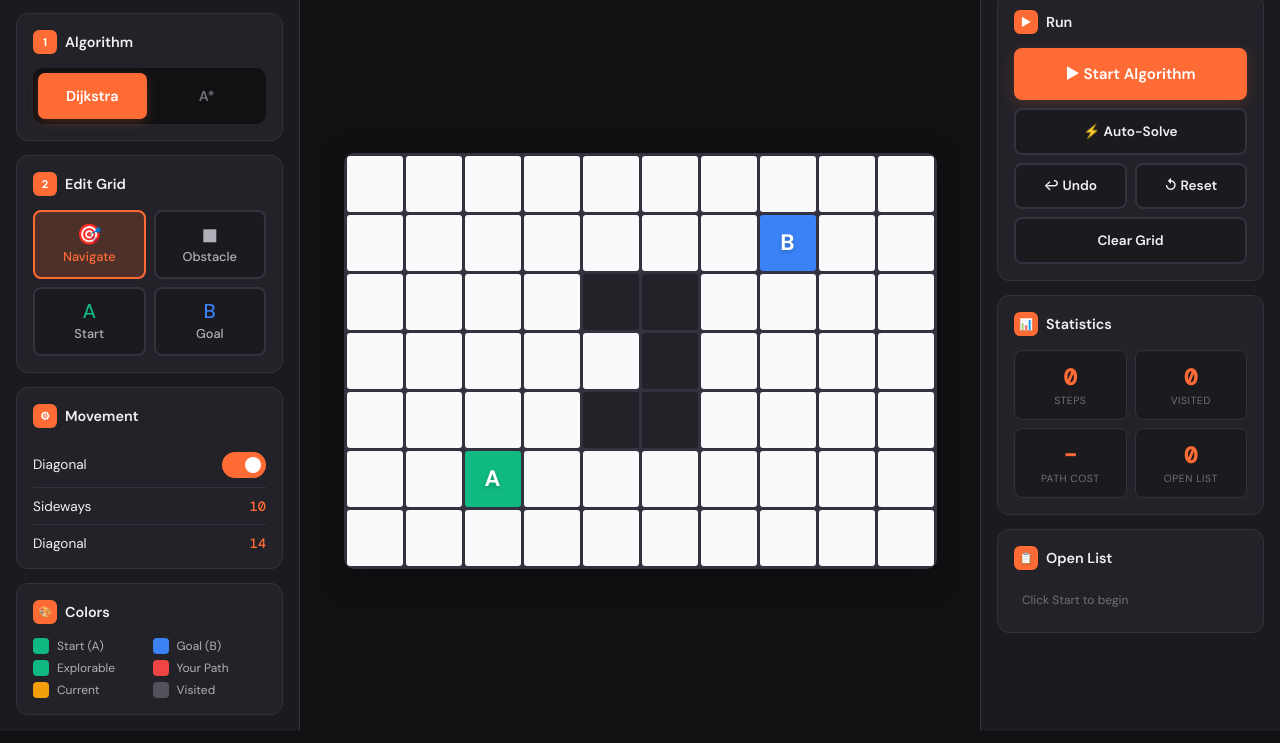
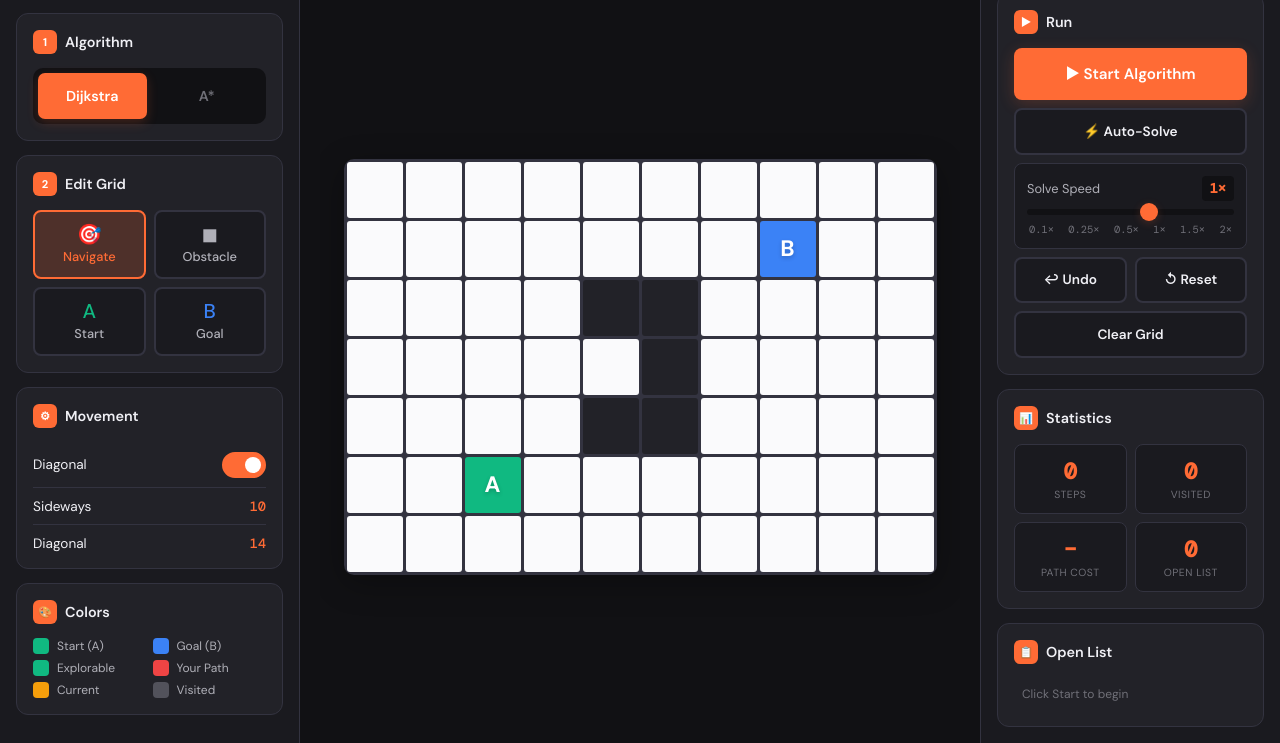
Before and after one commit to tanmayBeginsJourney/interactive_search_based_planner, a plain HTML site: page index.html in a window 1280 px wide. Shown: the part 80-823 px from the top of the page. Drawn offline with nearby package versions, Linux system fonts and the light colour scheme.

Commit message:
slider speed adjust

```diff
--- a/index.html
+++ b/index.html
@@ -515,6 +515,99 @@
             color: var(--accent);
         }
 
+        /* Speed Slider */
+        .speed-control {
+            display: flex;
+            flex-direction: column;
+            gap: 8px;
+            padding: 0.75rem;
+            background: var(--bg-panel);
+            border-radius: 8px;
+            border: 1px solid var(--border);
+        }
+
+        .speed-header {
+            display: flex;
+            justify-content: space-between;
+            align-items: center;
+        }
+
+        .speed-label {
+            font-size: 0.8rem;
+            color: var(--text-mid);
+        }
+
+        .speed-value {
+            font-family: 'DM Mono', monospace;
+            font-size: 0.85rem;
+            font-weight: 600;
+            color: var(--accent);
+            background: var(--bg-dark);
+            padding: 0.25rem 0.5rem;
+            border-radius: 4px;
+        }
+
+        .speed-slider {
+            -webkit-appearance: none;
+            appearance: none;
+            width: 100%;
+            height: 6px;
+            background: var(--bg-dark);
+            border-radius: 3px;
+            outline: none;
+            cursor: pointer;
+        }
+
+        .speed-slider::-webkit-slider-thumb {
+            -webkit-appearance: none;
+            appearance: none;
+            width: 18px;
+            height: 18px;
+            background: var(--accent);
+            border-radius: 50%;
+            cursor: pointer;
+            box-shadow: 0 2px 8px var(--accent-glow);
+            transition: transform 0.15s, box-shadow 0.15s;
+        }
+
+        .speed-slider::-webkit-slider-thumb:hover {
+            transform: scale(1.1);
+            box-shadow: 0 4px 12px var(--accent-glow);
+        }
+
+        .speed-slider::-moz-range-thumb {
+            width: 18px;
+            height: 18px;
+            background: var(--accent);
+            border: none;
+            border-radius: 50%;
+            cursor: pointer;
+            box-shadow: 0 2px 8px var(--accent-glow);
+            transition: transform 0.15s, box-shadow 0.15s;
+        }
+
+        .speed-slider::-moz-range-thumb:hover {
+            transform: scale(1.1);
+            box-shadow: 0 4px 12px var(--accent-glow);
+        }
+
+        .speed-slider::-moz-range-track {
+            background: var(--bg-dark);
+            border-radius: 3px;
+        }
+
+        .speed-ticks {
+            display: flex;
+            justify-content: space-between;
+            padding: 0 2px;
+        }
+
+        .speed-tick {
+            font-size: 0.65rem;
+            color: var(--text-dim);
+            font-family: 'DM Mono', monospace;
+        }
+
         /* ===== GRID AREA ===== */
         .grid-area {
             padding: 1.25rem;
@@ -877,6 +970,21 @@
                     <div class="action-stack">
                         <button class="action-btn primary" onclick="startAlgorithm()">▶ Start Algorithm</button>
                         <button class="action-btn secondary" onclick="autoSolve()">⚡ Auto-Solve</button>
+                        <div class="speed-control">
+                            <div class="speed-header">
+                                <span class="speed-label">Solve Speed</span>
+                                <span class="speed-value" id="speed-display">1×</span>
+                            </div>
+                            <input type="range" class="speed-slider" id="speed-slider" min="0" max="5" step="1" value="3" oninput="updateSpeed()">
+                            <div class="speed-ticks">
+                                <span class="speed-tick">0.1×</span>
+                                <span class="speed-tick">0.25×</span>
+                                <span class="speed-tick">0.5×</span>
+                                <span class="speed-tick">1×</span>
+                                <span class="speed-tick">1.5×</span>
+                                <span class="speed-tick">2×</span>
+                            </div>
+                        </div>
                         <div class="action-row">
                             <button class="action-btn secondary" onclick="undoStep()">↩ Undo</button>
                             <button class="action-btn secondary" onclick="resetAlgorithm()">↺ Reset</button>
@@ -943,6 +1051,7 @@
         let current = null;
         let pathHistory = [];
         let steps = 0;
+        let solveSpeed = 150; // Base speed at 1x (ms)
 
         function initGrid() {
             grid = [];
@@ -1123,9 +1232,25 @@
                 if (!isRunning || openList.length === 0) return;
                 openList.sort((a, b) => algorithm === 'astar' ? (a.f - b.f || a.h - b.h) : a.g - b.g);
                 expandCell(openList[0]);
-                if (isRunning) setTimeout(solve, 150);
+                if (isRunning) setTimeout(solve, solveSpeed);
             };
             solve();
+        }
+
+        function updateSpeed() {
+            const slider = document.getElementById('speed-slider');
+            const display = document.getElementById('speed-display');
+            const speedMap = [
+                { label: '0.1×', delay: 1500 },
+                { label: '0.25×', delay: 600 },
+                { label: '0.5×', delay: 300 },
+                { label: '1×', delay: 150 },
+                { label: '1.5×', delay: 100 },
+                { label: '2×', delay: 75 }
+            ];
+            const idx = parseInt(slider.value);
+            solveSpeed = speedMap[idx].delay;
+            display.textContent = speedMap[idx].label;
         }
 
         function undoStep() {
```
